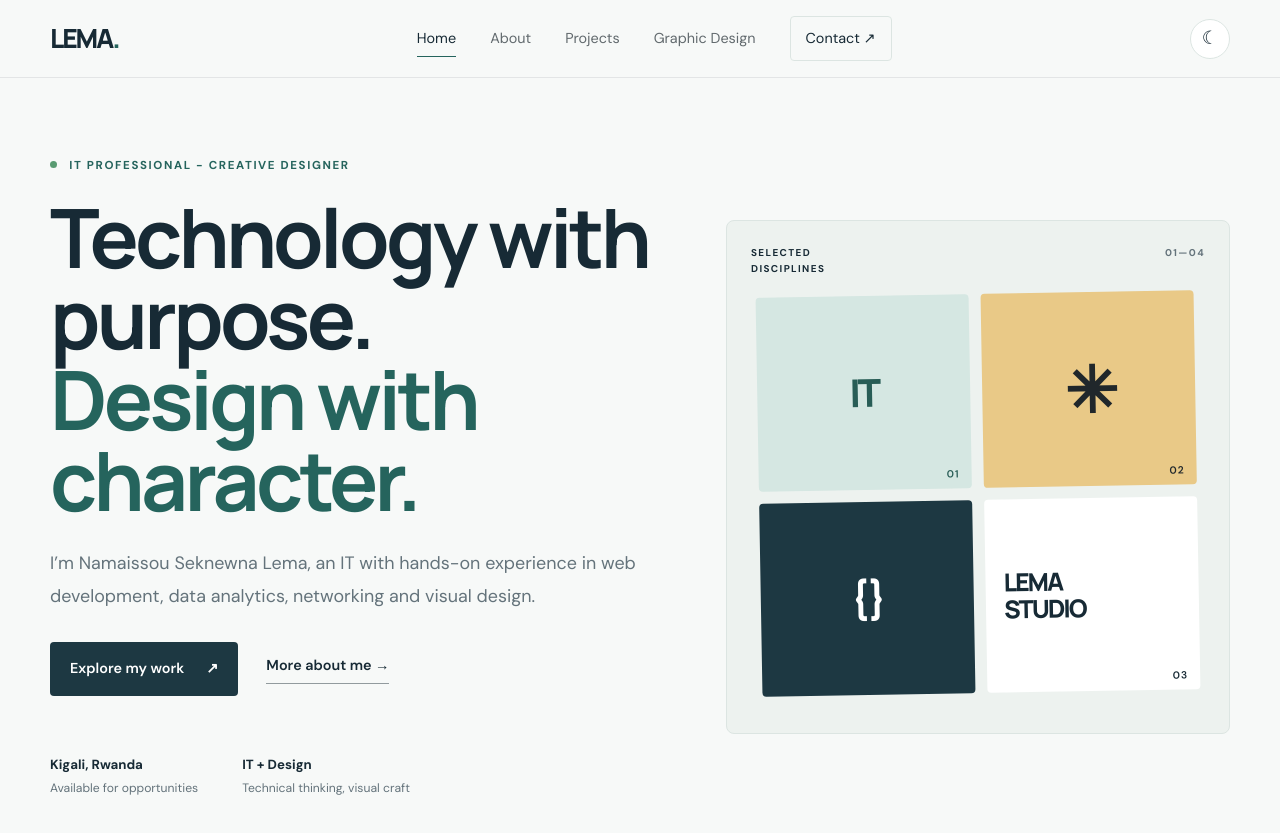
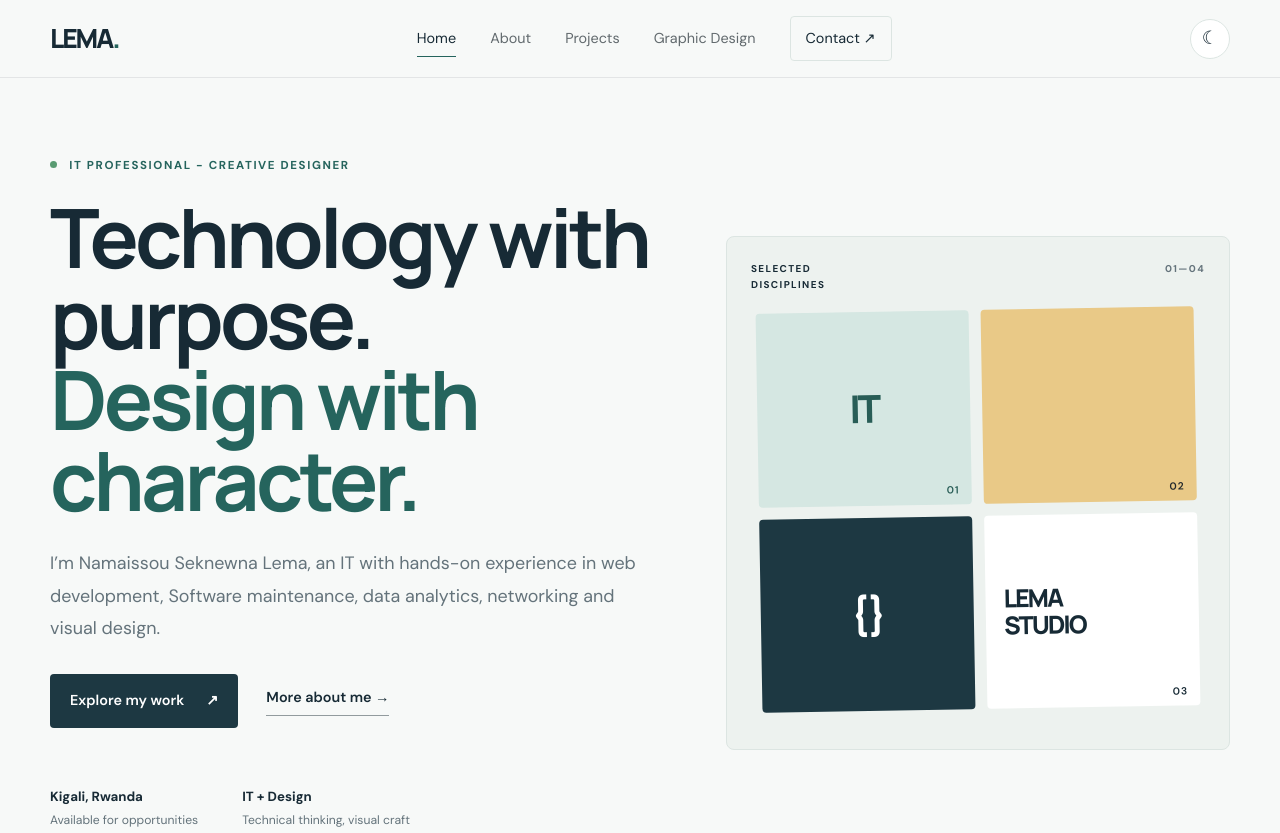
Before and after one commit to Namaissou/lema-portfolio, a plain HTML site: page index.html in a window 1280 px wide. Shown: the top 833 px of the page. Drawn offline with Linux system fonts and the light colour scheme.

Commit message:
Revise hero lede and fix HTML formatting
Updated the hero lede to include 'Software maintenance' and adjusted HTML formatting for consistency.

```diff
--- a/index.html
+++ b/index.html
@@ -31,7 +31,7 @@
       <h1>Technology with purpose.<br>
         <span>Design with character.</span>
       </h1>
-      <p class="hero-lede">I’m Namaissou Seknewna Lema, an IT with hands-on experience in web development, data analytics, networking and visual design.</p>
+      <p class="hero-lede">I’m Namaissou Seknewna Lema, an IT with hands-on experience in web development, Software maintenance, data analytics, networking and visual design.</p>
       <div class="hero-actions">
         <a class="button button-dark" href="projects.html">Explore my work <span>↗</span></a>
         <a class="text-link" href="about.html">More about me <span>→</span></a>
@@ -52,7 +52,7 @@
     </div>
     <div class="art-grid">
       <div class="art-cell art-blue">IT<span>01</span></div>
-      <div class="art-cell art-yellow">✳<span>02</span></div>
+      <div class="art-cell art-yellow"><span>02</span></div>
       <div class="art-cell art-dark">{ }</div>
       <div class="art-cell art-paper">LEMA<br>STUDIO<span>03</span></div>
     </div>
```
